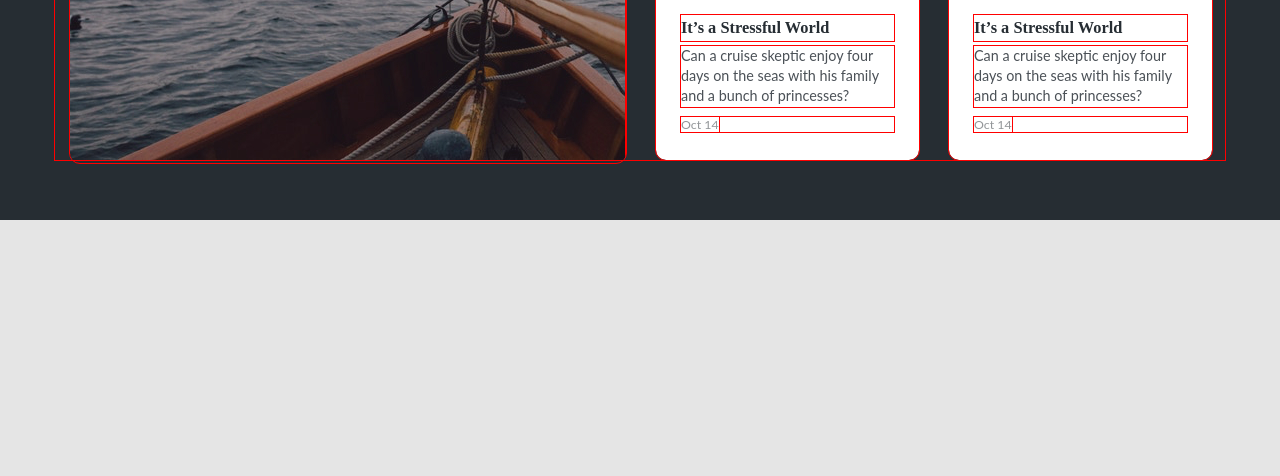
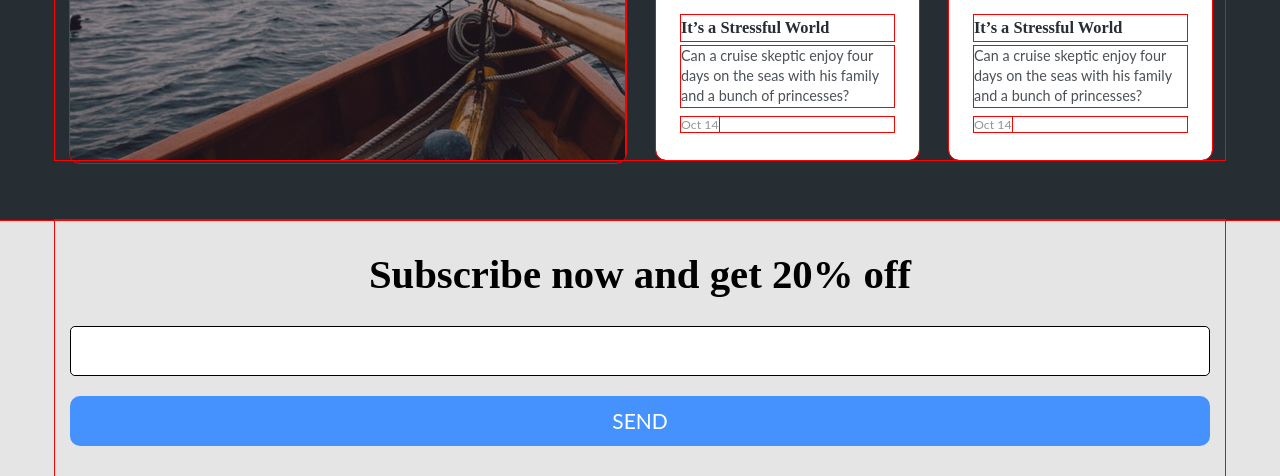
Before and after one commit to aleksei24/uni_news, a website: page app/index.html in a window 1280 px wide. Shown: the part 2921-3397 px from the top of the page. Before the commit the page ends 3141 px from the top, so only its background shows below. Drawn offline with nearby package versions, Linux system fonts and the light colour scheme; files that its build step writes are made by us from their sources; a web font is replaced by a local one.

Commit message:
working on subscribe form

```diff
--- a/app/index.html
+++ b/app/index.html
@@ -14,7 +14,7 @@
                 @@include('template/_banner.html') @@include('template/_tabs.html')
                 @@include('template/_articles.html') @@include('template/_bloom.html')
                 @@include('template/_column-of-articles.html') @@include('template/_bottom.html')
-                <!--    @@include('template/_banner2.html') -->
+                @@include('template/_subscribe.html')
             </main>
             <!-- @@include('template/_footer.html') -->
         </div>
--- a/app/scss/style.scss
+++ b/app/scss/style.scss
@@ -11,6 +11,7 @@
 @import 'column-of-articles';
 @import 'bottom';
 @import 'swiper';
+@import 'subscribe';
 // @import 'header-grid';
 // @import 'animate';
 // @import 'fullscreen';
--- /dev/null
+++ b/app/scss/subscribe.scss
@@ -0,0 +1,59 @@
+.subscribe {
+    max-width: $contWidth;
+    margin: 0 auto;
+    padding: 30px 0;
+
+    & * {
+        outline: none;
+    }
+
+    &__title {
+        @include response-font(40, 32);
+        line-height: 50/40 * 100%;
+        font-family: $thirdFont;
+        margin-bottom: 25px;
+        text-align: center;
+    }
+
+    &__item {
+        margin-bottom: 20px;
+    }
+
+    &__label {
+        font-size: 0px;
+        display: none;
+    }
+
+    &__input {
+        height: 50px;
+        padding: 0 20px;
+        border: 1px solid black;
+        border-radius: 5px;
+        width: 100%;
+        font-size: 18px;
+        &:focus {
+            box-shadow: 0 0 10px $btnBgColour;
+        }
+        &._error {
+            box-shadow: 0 0 15px $error;
+        }
+    }
+
+    &__button {
+        width: 100%;
+        display: flex;
+        align-items: center;
+        justify-content: center;
+        background-color: $btnBgColour;
+        color: $btnColour;
+        min-height: 50px;
+        border-radius: 10px;
+        font-size: 21px;
+        text-transform: uppercase;
+        cursor: pointer;
+        transition: background-color 0.2s ease;
+        &:active {
+            transform: scale(1.02);
+        }
+    }
+}
--- /dev/null
+++ b/app/template/_subscribe.html
@@ -0,0 +1,17 @@
+<div class="subscribe">
+    <div class="subscribe__container container">
+        <form action="#!" id="form" class="subscribe__body">
+            <h1 class="subscribe__title">Subscribe now and get 20% off</h1>
+            <div class="subscribe__item">
+                <label for="form-email" class="subscribe__label">E-mail</label>
+                <input
+                    type="text"
+                    name="email"
+                    id="form-email"
+                    class="subscribe__input req _email"
+                />
+            </div>
+            <button type="submit" class="subscribe__button">Send</button>
+        </form>
+    </div>
+</div>
```
